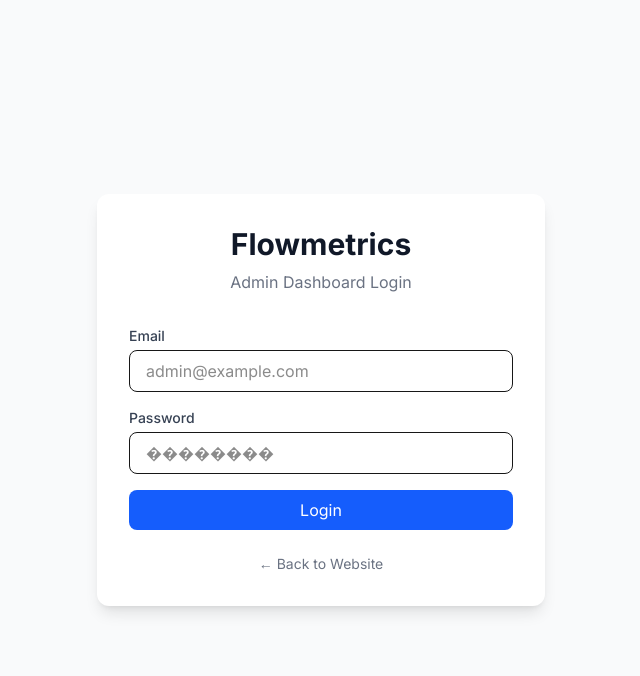
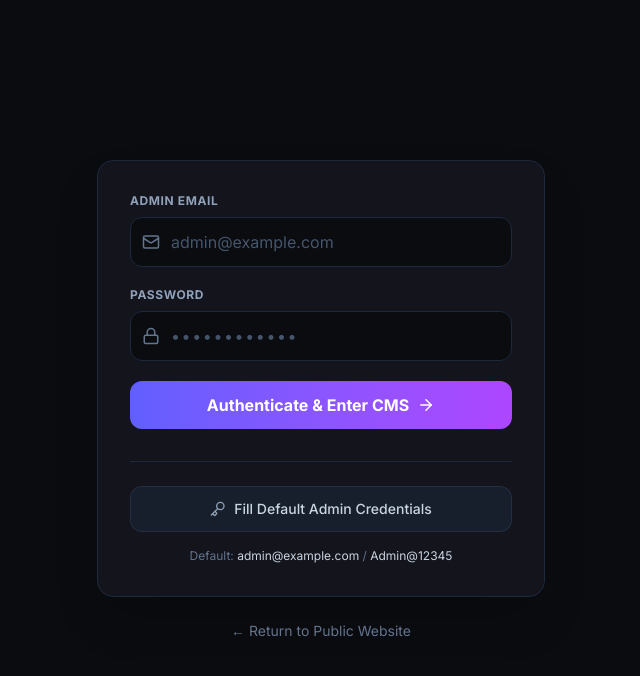
Before and after one commit to hariharkadhe/flowlytics, a Next.js app in the folder frontend/: page /admin/login in a window 1280 px wide. Shown: the top 676 px of the page, without its empty margins (319-959 px from the left). Built offline with nearby package versions, Linux system fonts and the light colour scheme.

Commit message:
feat: redesign admin login page with sleek dark mode and default credentials fill button

```diff
--- a/frontend/src/app/admin/login/page.tsx
+++ b/frontend/src/app/admin/login/page.tsx
@@ -1,11 +1,12 @@
 "use client";
-import { useState } from "react";
+import { useState, useEffect } from "react";
 import { useForm } from "react-hook-form";
 import { zodResolver } from "@hookform/resolvers/zod";
 import * as z from "zod";
 import { login } from "@/lib/api";
 import { useRouter } from "next/navigation";
 import Link from "next/link";
+import { Mail, Lock, Key, ArrowRight, CheckCircle, X } from "lucide-react";
 
 const schema = z.object({
   email: z.string().email("Invalid email"),
@@ -17,8 +18,9 @@ type FormData = z.infer<typeof schema>;
 export default function AdminLogin() {
   const router = useRouter();
   const [error, setError] = useState("");
+  const [showToast, setShowToast] = useState(false);
 
-  const { register, handleSubmit, formState: { errors, isSubmitting } } = useForm<FormData>({
+  const { register, handleSubmit, setValue, formState: { errors, isSubmitting } } = useForm<FormData>({
     resolver: zodResolver(schema),
   });
 
@@ -37,56 +39,95 @@ export default function AdminLogin() {
     }
   };
 
+  const fillDefaultCredentials = () => {
+    setValue("email", "admin@example.com");
+    setValue("password", "Admin@12345");
+    setShowToast(true);
+    setTimeout(() => setShowToast(false), 3000);
+  };
+
   return (
-    <div className="min-h-screen flex items-center justify-center bg-gray-50 p-4">
-      <div className="max-w-md w-full bg-white rounded-xl shadow-lg p-8">
-        <div className="text-center mb-8">
-          <h1 className="text-3xl font-bold text-gray-900">Flowmetrics</h1>
-          <p className="text-gray-500 mt-2">Admin Dashboard Login</p>
-        </div>
+    <div className="min-h-screen flex flex-col items-center justify-center bg-[#0B0C10] p-4 text-slate-200 font-sans">
+      <div className="w-full max-w-md">
 
+        <div className="bg-[#13141C] border border-slate-800 rounded-2xl shadow-2xl p-8 mb-6">
           {error && (
-          <div className="bg-red-50 text-red-600 p-3 rounded-lg mb-4 text-sm">
+            <div className="bg-red-500/10 border border-red-500/20 text-red-400 p-3 rounded-lg mb-6 text-sm flex items-center justify-center">
               {error}
             </div>
           )}
 
-        <form onSubmit={handleSubmit(onSubmit)} className="space-y-4">
+          <form onSubmit={handleSubmit(onSubmit)} className="space-y-5">
             <div>
-            <label className="block text-sm font-medium text-gray-700 mb-1">Email</label>
+              <label className="block text-xs font-bold text-slate-400 uppercase tracking-wider mb-2">Admin Email</label>
+              <div className="relative">
+                <div className="absolute inset-y-0 left-0 pl-3 flex items-center pointer-events-none text-slate-500">
+                  <Mail size={18} />
+                </div>
                 <input
                   {...register("email")}
-              className="w-full px-4 py-2 border rounded-lg focus:ring-2 focus:ring-blue-500 outline-none"
+                  className="w-full pl-10 pr-4 py-3 bg-[#0B0C10] border border-slate-800 rounded-xl focus:ring-2 focus:ring-indigo-500 focus:border-indigo-500 outline-none transition text-slate-200 placeholder-slate-600"
                   placeholder="admin@example.com"
                 />
-            {errors.email && <p className="text-red-500 text-xs mt-1">{errors.email.message}</p>}
+              </div>
+              {errors.email && <p className="text-red-400 text-xs mt-1">{errors.email.message}</p>}
             </div>
 
             <div>
-            <label className="block text-sm font-medium text-gray-700 mb-1">Password</label>
+              <label className="block text-xs font-bold text-slate-400 uppercase tracking-wider mb-2">Password</label>
+              <div className="relative">
+                <div className="absolute inset-y-0 left-0 pl-3 flex items-center pointer-events-none text-slate-500">
+                  <Lock size={18} />
+                </div>
                 <input
                   type="password"
                   {...register("password")}
-              className="w-full px-4 py-2 border rounded-lg focus:ring-2 focus:ring-blue-500 outline-none"
-              placeholder="��������"
+                  className="w-full pl-10 pr-4 py-3 bg-[#0B0C10] border border-slate-800 rounded-xl focus:ring-2 focus:ring-indigo-500 focus:border-indigo-500 outline-none transition text-slate-200 placeholder-slate-600 tracking-widest"
+                  placeholder="••••••••••••"
                 />
-            {errors.password && <p className="text-red-500 text-xs mt-1">{errors.password.message}</p>}
+              </div>
+              {errors.password && <p className="text-red-400 text-xs mt-1">{errors.password.message}</p>}
             </div>
 
             <button
               type="submit"
               disabled={isSubmitting}
-            className="w-full bg-blue-600 text-white py-2 rounded-lg hover:bg-blue-700 transition disabled:opacity-50"
+              className="w-full bg-gradient-to-r from-indigo-500 to-purple-500 text-white font-bold py-3 rounded-xl hover:opacity-90 transition disabled:opacity-50 flex items-center justify-center gap-2 mt-2"
             >
-            {isSubmitting ? "Logging in..." : "Login"}
+              {isSubmitting ? "Authenticating..." : "Authenticate & Enter CMS"}
+              {!isSubmitting && <ArrowRight size={18} />}
             </button>
           </form>
 
-        <div className="mt-6 text-center">
-          <Link href="/" className="text-sm text-gray-500 hover:text-gray-700 flex items-center justify-center gap-1">
-            &larr; Back to Website
+          <div className="mt-8 pt-6 border-t border-slate-800">
+            <button
+              type="button"
+              onClick={fillDefaultCredentials}
+              className="w-full bg-slate-800/50 hover:bg-slate-800 text-slate-300 font-medium py-3 rounded-xl transition flex items-center justify-center gap-2 border border-slate-700/50 text-sm"
+            >
+              <Key size={16} className="text-slate-400" />
+              Fill Default Admin Credentials
+            </button>
+            <p className="text-center text-xs text-slate-500 mt-4">
+              Default: <span className="text-slate-300">admin@example.com</span> / <span className="text-slate-300">Admin@12345</span>
+            </p>
+          </div>
+        </div>
+
+        <div className="text-center">
+          <Link href="/" className="text-sm text-slate-500 hover:text-slate-300 transition flex items-center justify-center gap-2">
+            &larr; Return to Public Website
           </Link>
         </div>
+      </div>
+
+      {/* Toast Notification */}
+      <div className={`fixed bottom-6 right-6 bg-[#062417] border border-[#0A3D28] text-[#34D399] px-4 py-3 rounded-xl flex items-center gap-3 shadow-lg shadow-black/50 transition-all duration-300 transform ${showToast ? 'translate-y-0 opacity-100' : 'translate-y-10 opacity-0 pointer-events-none'}`}>
+        <CheckCircle size={20} />
+        <span className="font-medium text-sm pr-6">Demo admin credentials filled!</span>
+        <button onClick={() => setShowToast(false)} className="text-[#10B981] hover:text-white transition ml-auto">
+          <X size={16} />
+        </button>
       </div>
     </div>
   );
```
Lines whose indentation alone changed are shown as unchanged.
